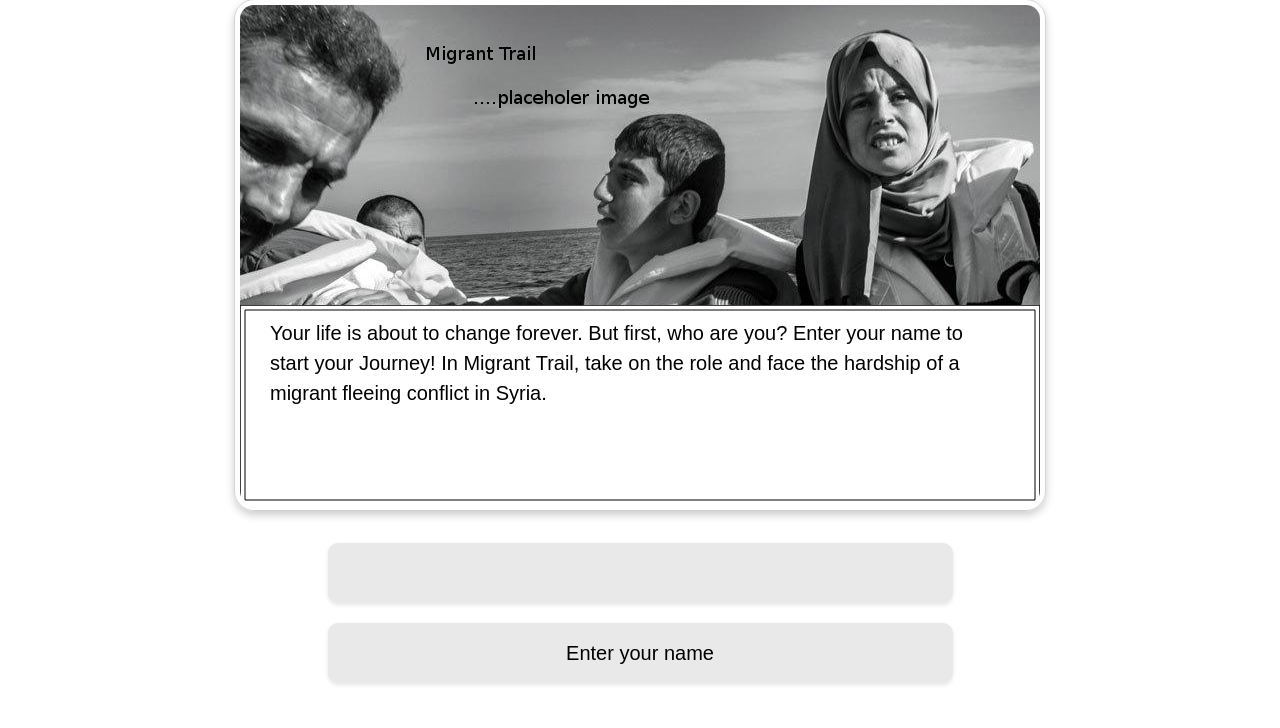
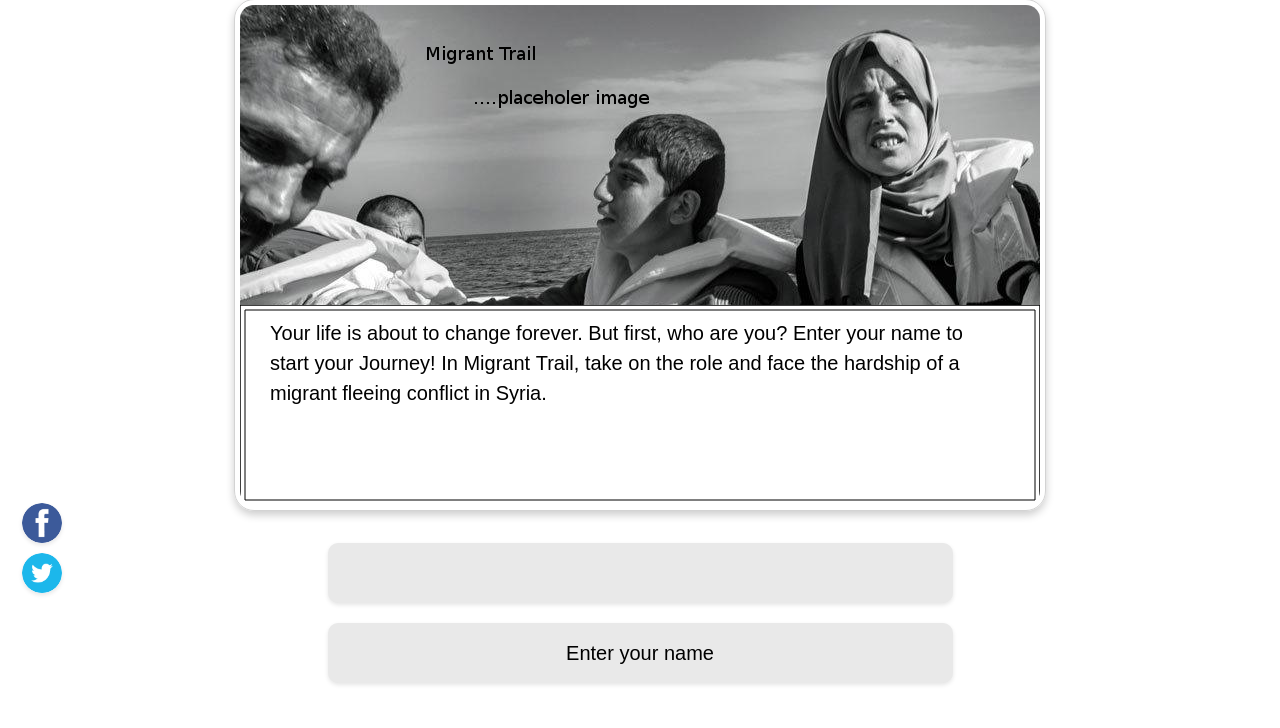
Before and after one commit to DavidKann/MigrantTrail, a PHP site: page /game.html in a window 1280 px wide. Shown: the part 187-915 px from the top of the page. Run offline with PHP 8.4, Linux system fonts and the light colour scheme.

Commit message:
dynamic social media buttons

```diff
--- a/game.css
+++ b/game.css
@@ -114,3 +114,29 @@ button:hover, input:hover
     pointer-events: none;
 	display: none;
 }
+
+
+#socialMediaButtons button
+{
+	position: absolute;
+	margin-left: 22px;
+	bottom: 0;
+	left: 0;
+	width: 40px;
+	height: 40px;
+	border-radius: 50%;
+	background-size: cover;
+	position: fixed;
+}
+
+#twitter
+{
+	background: url(/img/twitter.png);
+	margin-bottom: 20px;
+}
+
+#facebook
+{
+	background: url(/img/facebook.png);
+	margin-bottom: 70px;
+}
--- a/game.html
+++ b/game.html
@@ -18,6 +18,11 @@
 
         <button id="restart">Restart</button>
 
+        <div id="socialMediaButtons">
+            <button id="twitter"></button>
+            <button id="facebook"></button>
+        </div>
+
         <script src="migrantTrail.js" type="text/javascript"></script>
     </body>
 </html>
```
Also changed, not shown: MigrantTrail.js (+42 -4 lines), img/facebook.png (added), img/twitter.png (added), 2 other files.
